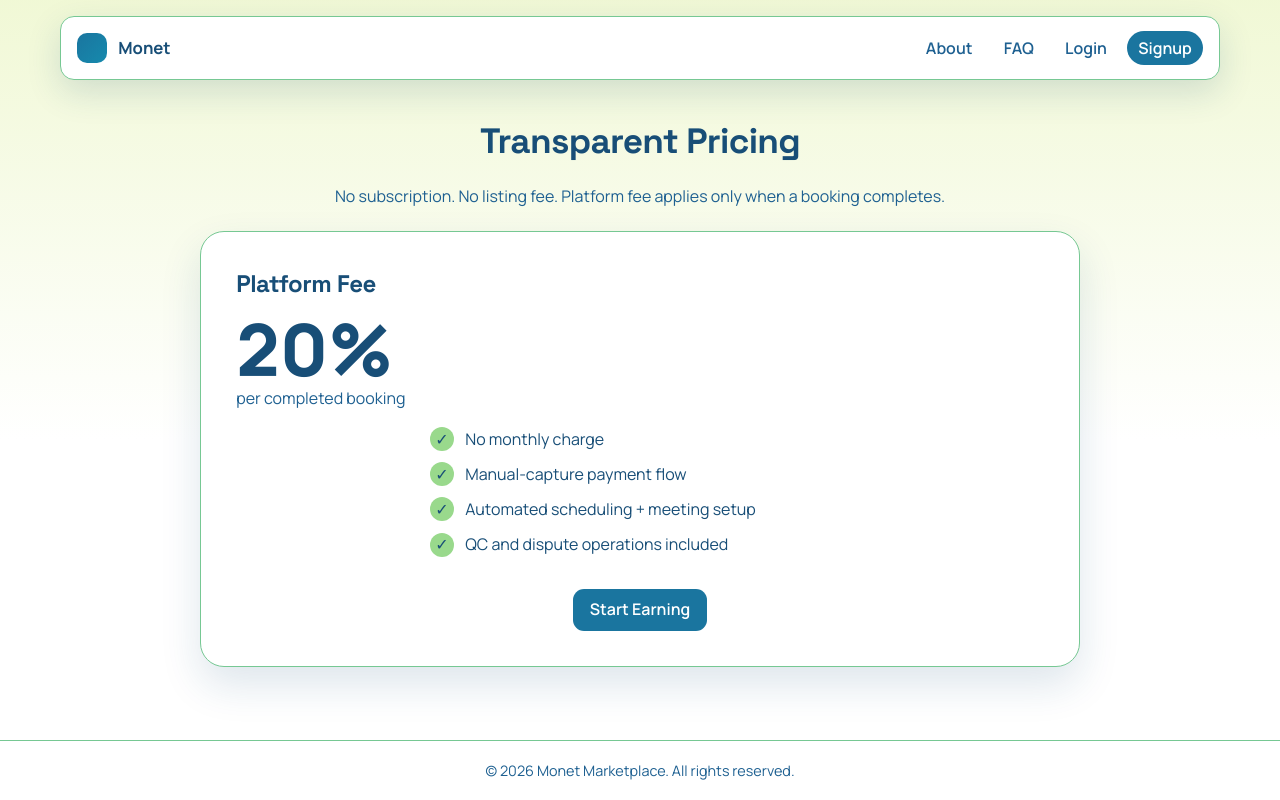
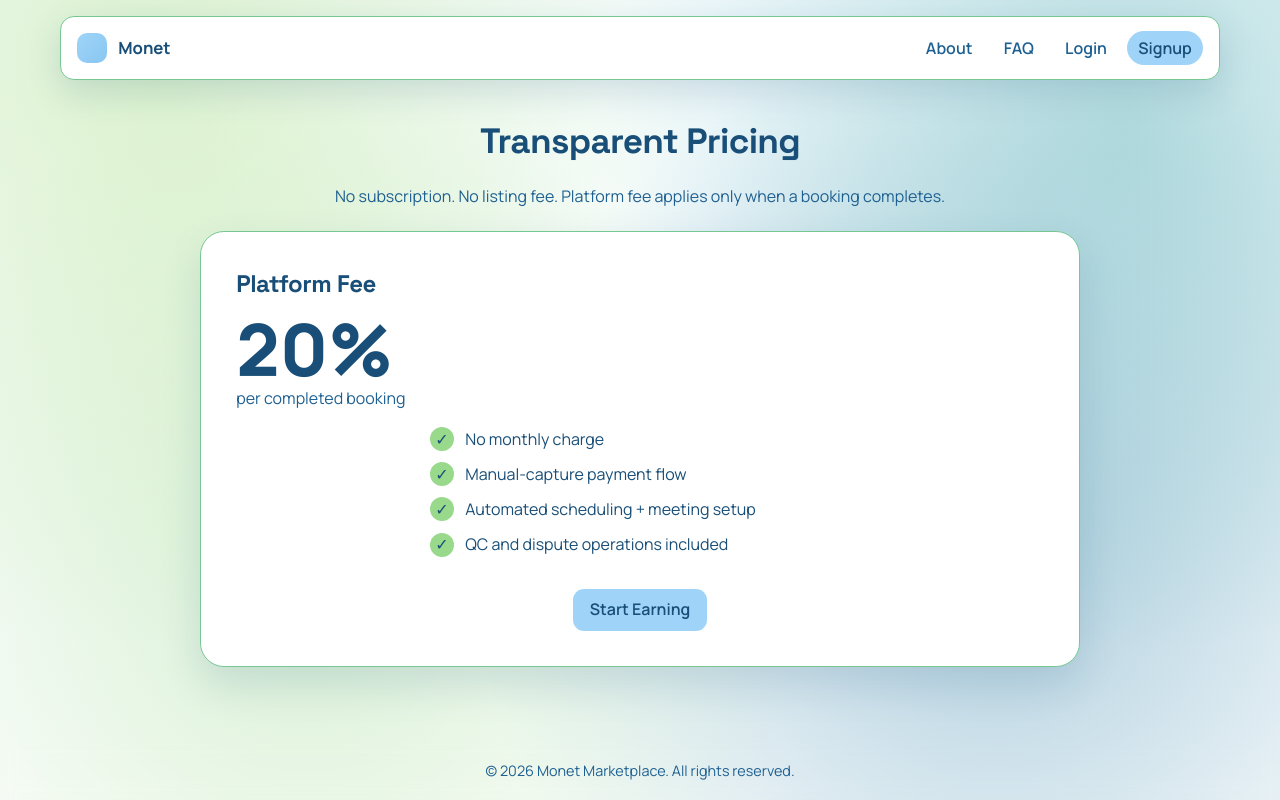
Before and after one commit to euisang214/monet4.0, a Next.js app: page /pricing in a window 1280 px wide. Built offline with nearby package versions, Linux system fonts and the light colour scheme; no server answers.

Commit message:
feat: update global CSS variables, color palette, and background color gradient

```diff
--- a/src/app/(public)/public.module.css
+++ b/src/app/(public)/public.module.css
@@ -14,8 +14,8 @@
 
 .footer {
   margin-top: auto;
-  border-top: 1px solid var(--border);
-  background: #ffffff;
+  border-top: 0;
+  background: transparent;
   backdrop-filter: blur(8px);
   padding: 1.2rem;
   text-align: center;
@@ -53,7 +53,7 @@
   width: 30px;
   height: 30px;
   border-radius: 10px;
-  background: linear-gradient(135deg, var(--primary), #168aad);
+  background: linear-gradient(135deg, var(--primary), var(--primary-strong));
   display: inline-block;
 }
 
@@ -74,17 +74,17 @@
 
 .navLink:hover {
   color: var(--primary-strong);
-  background: rgba(153, 217, 140, 0.52);
+  background: rgba(159, 212, 248, 0.52);
 }
 
 .navLinkCta {
   background: var(--primary);
-  color: #ffffff;
+  color: var(--button-text);
 }
 
 .navLinkCta:hover {
   background: var(--primary-strong);
-  color: #ffffff;
+  color: var(--button-text);
 }
 
 .hero {
@@ -189,8 +189,8 @@
   width: 36px;
   height: 36px;
   border-radius: 11px;
-  background: linear-gradient(130deg, var(--primary), #168aad);
-  color: #ffffff;
+  background: linear-gradient(130deg, var(--primary), var(--primary-strong));
+  color: var(--button-text);
   font-weight: 700;
   display: inline-flex;
   align-items: center;
--- a/src/app/globals.css
+++ b/src/app/globals.css
@@ -13,11 +13,13 @@
   --bg-deep: var(--tone-2);
   --surface: var(--tone-2);
   --surface-soft: var(--tone-3);
-  --text: var(--tone-10);
+  --text: #184e77;
   --muted: var(--tone-9);
   --border: var(--tone-4);
-  --primary: var(--tone-8);
-  --primary-strong: var(--tone-10);
+  --primary-soft: #cfe9fb;
+  --primary: #9fd4f8;
+  --primary-strong: #89c6f1;
+  --button-text: #184e77;
   --success: var(--tone-5);
   --warning: var(--tone-6);
   --danger: var(--tone-7);
@@ -39,11 +41,26 @@ html,
 body {
   max-width: 100vw;
   overflow-x: hidden;
+  min-height: 100%;
+}
+
+html {
+  background-color: #f7fcff;
+  background-image:
+    radial-gradient(circle at 12% 10%, rgba(181, 228, 140, 0.42) 0%, rgba(181, 228, 140, 0) 42%),
+    radial-gradient(circle at 88% 16%, rgba(52, 160, 164, 0.34) 0%, rgba(52, 160, 164, 0) 40%),
+    radial-gradient(circle at 24% 74%, rgba(153, 217, 140, 0.36) 0%, rgba(153, 217, 140, 0) 44%),
+    radial-gradient(circle at 78% 70%, rgba(26, 117, 159, 0.34) 0%, rgba(26, 117, 159, 0) 46%),
+    linear-gradient(180deg, #f7fcff 0%, #ffffff 100%);
+  background-repeat: no-repeat;
+  background-size: cover;
+  background-attachment: fixed;
 }
 
 body {
+  min-height: 100dvh;
   color: var(--text);
-  background: linear-gradient(180deg, rgba(217, 237, 146, 0.38) 0%, #ffffff 55%, #ffffff 100%);
+  background: transparent;
   font-family: var(--font-body, "Manrope", "Segoe UI", sans-serif);
   line-height: 1.4;
   -webkit-font-smoothing: antialiased;
@@ -398,7 +415,7 @@ img {
 }
 
 .text-black {
-  color: var(--text);
+  color: #000000;
 }
 
 .text-white {
@@ -430,7 +447,7 @@ img {
 }
 
 .text-blue-600 {
-  color: var(--primary);
+  color: var(--tone-10);
 }
 
 .text-green-600 {
@@ -511,17 +528,19 @@ img {
 }
 
 .bg-blue-500 {
-  background-color: var(--tone-7);
-  color: #ffffff;
+  background-color: var(--primary-soft);
+  color: var(--button-text);
+  border-color: rgba(24, 78, 119, 0.16);
 }
 
 .bg-blue-600 {
   background-color: var(--primary);
-  color: #ffffff;
+  color: var(--button-text);
+  border-color: rgba(24, 78, 119, 0.2);
 }
 
 .bg-blue-100 {
-  background-color: rgba(118, 200, 147, 0.82);
+  background-color: var(--primary-soft);
 }
 
 .bg-green-50 {
@@ -1069,8 +1088,6 @@ button:disabled,
   box-shadow: none;
 }
 
-.bg-blue-600,
-.bg-blue-500,
 .bg-indigo-600,
 .bg-black {
   color: #ffffff;
@@ -1081,11 +1098,11 @@ button:disabled,
 }
 
 .hover\:bg-blue-100:hover {
-  background-color: rgba(118, 200, 147, 0.9);
+  background-color: #b8e1fc;
 }
 
 .hover\:bg-blue-600:hover {
-  background-color: var(--tone-9);
+  background-color: var(--primary-strong);
 }
 
 .hover\:bg-gray-50:hover {
@@ -1129,11 +1146,11 @@ button:disabled,
 }
 
 .hover\:bg-blue-50:hover {
-  background-color: rgba(153, 217, 140, 0.88);
+  background-color: var(--primary-soft);
 }
 
 .hover\:text-black:hover {
-  color: var(--text);
+  color: #000000;
 }
 
 .hover\:text-gray-700:hover {
@@ -1244,7 +1261,7 @@ button:disabled,
 }
 
 .file\:bg-blue-50::file-selector-button {
-  background-color: rgba(153, 217, 140, 0.8);
+  background-color: var(--primary-soft);
 }
 
 .file\:text-blue-700::file-selector-button {
@@ -1252,7 +1269,7 @@ button:disabled,
 }
 
 .hover\:file\:bg-blue-100:hover::file-selector-button {
-  background-color: rgba(118, 200, 147, 0.85);
+  background-color: #b8e1fc;
 }
 
 .animate-spin {
--- a/src/components/layout/AuthNavbar.tsx
+++ b/src/components/layout/AuthNavbar.tsx
@@ -68,7 +68,7 @@ export function AuthNavbar() {
                                     height: "24px",
                                     display: "inline-block",
                                     borderRadius: "7px",
-                                    background: "linear-gradient(135deg, var(--primary), #168AAD)",
+                                    background: "linear-gradient(135deg, var(--primary), var(--primary-strong))",
                                 }}
                             />
                             Monet
```
